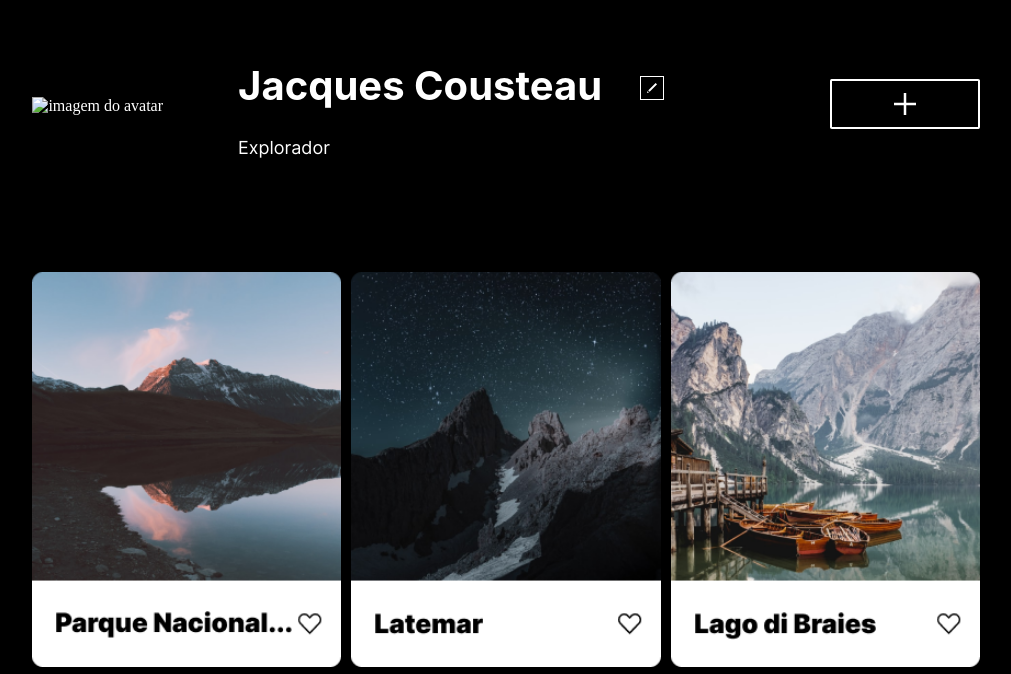
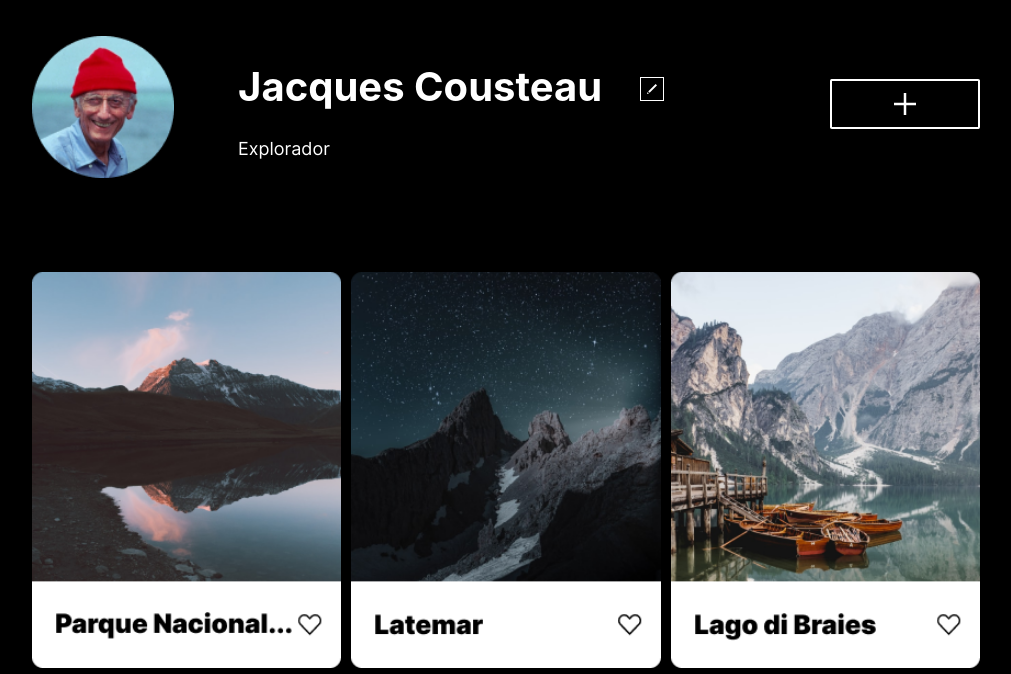
Before and after one commit to mikae1122/web_project_around, a plain HTML site: page index.html in a window 1280 px wide. Shown: the part 90-764 px from the top of the page, without its empty margins (134-1145 px from the left). Drawn offline with Linux system fonts and the light colour scheme; the site is published under a folder, as on GitHub Pages, so addresses that start at the root find nothing; a web font is replaced by a local one.

Commit message:
imagem avatar

```diff
--- a/index.html
+++ b/index.html
@@ -17,7 +17,7 @@
       <div class="main">
         <section class="main__interacao">
           <img
-            src="/images/Avatar.png"
+            src="./images/Avatar.png"
             class="main__interacao--img"
             alt="imagem do avatar"
           />
```
